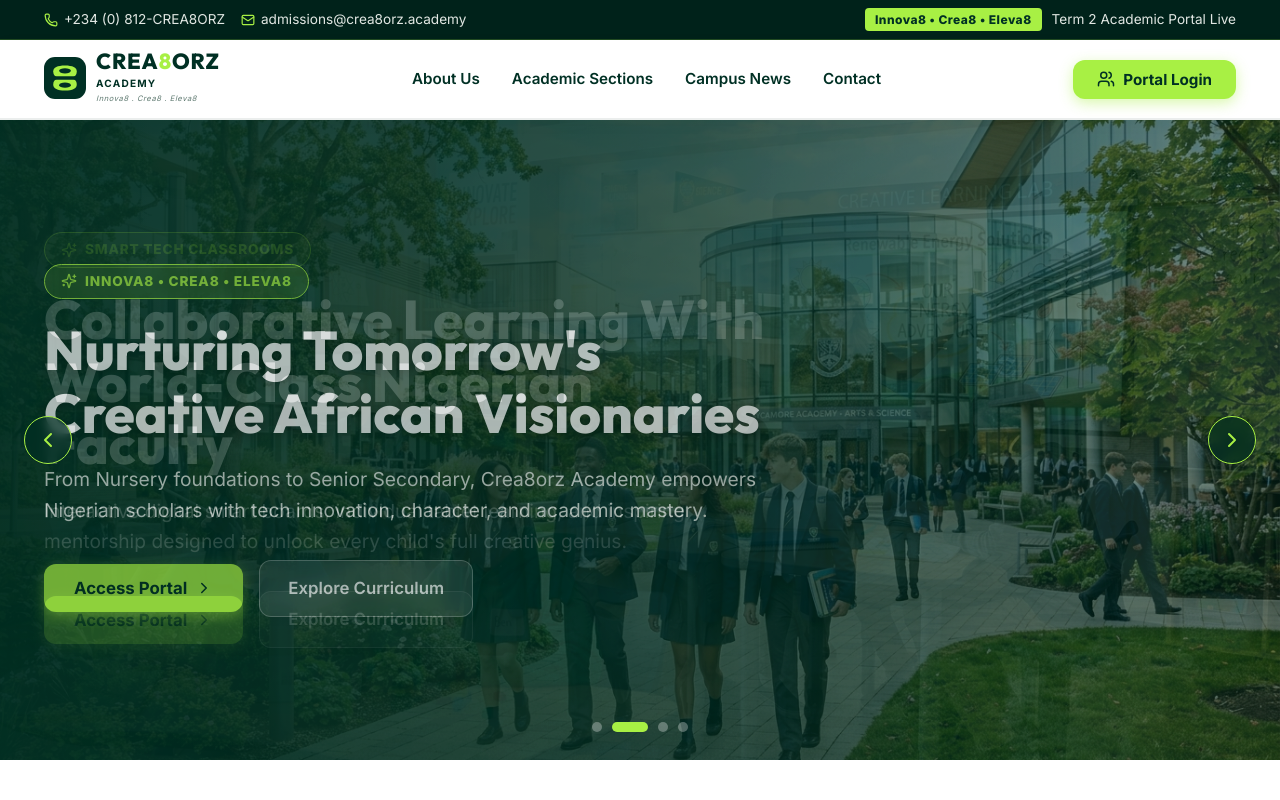
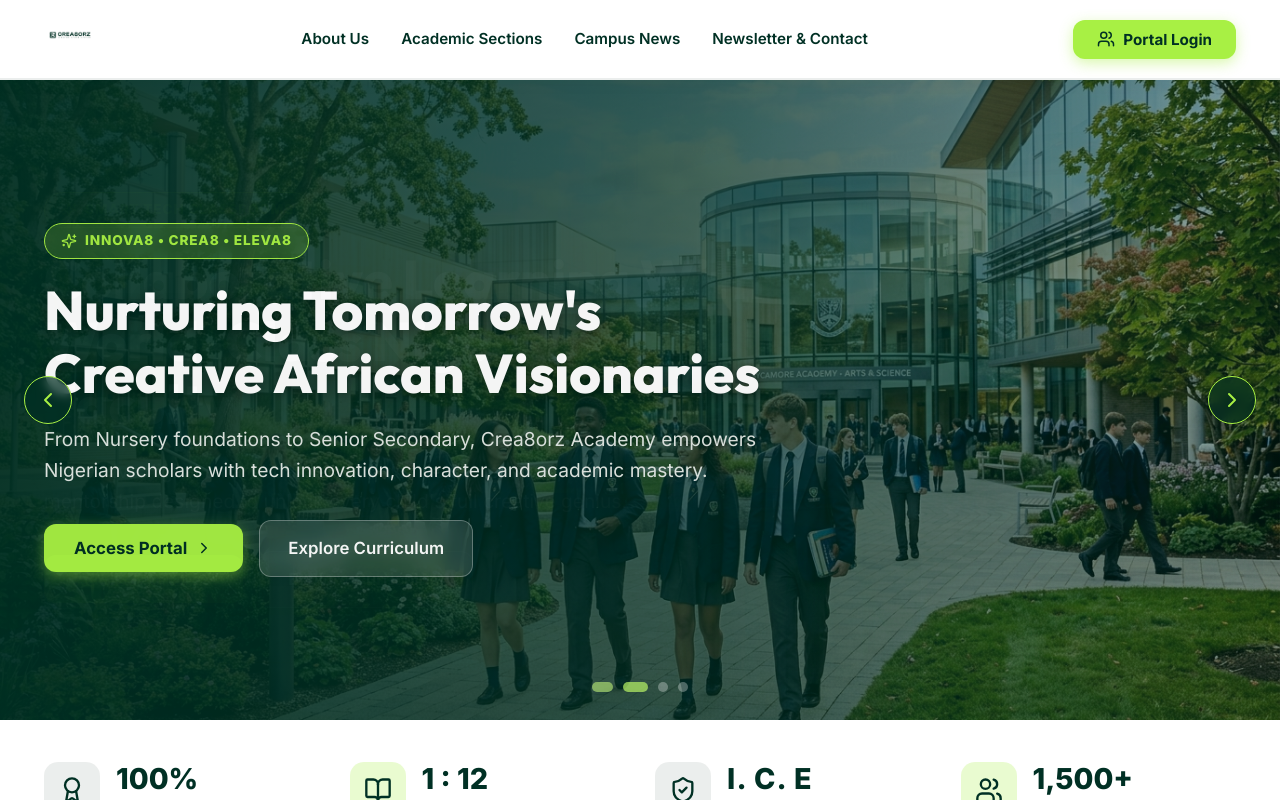
Before and after one commit to Manuel59701/School_Portal, a React (Vite) app in the folder frontend/: page / in a window 1280 px wide. Shown: the top 800 px of the page. Built offline with nearby package versions, Linux system fonts and the light colour scheme.

Commit message:
Update logo to user uploaded image, remove top notice bar, update 3rd feature card to I.C.E, and ensure newsletter is visible

```diff
--- a/frontend/src/components/Crea8orzLogo.jsx
+++ b/frontend/src/components/Crea8orzLogo.jsx
@@ -1,55 +1,49 @@
 import React from 'react';
+import logoImg from '../assets/images/crea8orz_logo.png';
 
-// Custom SVG Logo for Crea8orz Academy (matching the user's brandmark)
-export default function Crea8orzLogo({ size = 36, textColor = "#003024", accentColor = "#A8F044", showMotto = false }) {
+// Official Crea8orz Logo using the user's uploaded brand image
+export default function Crea8orzLogo({ height = 44, variant = 'dark' }) {
+  // If placed on a dark background (#003024 / #00221a), provide a sleek white pill container so the dark-green logo is crisp and punchy
+  if (variant === 'light' || variant === 'on-dark') {
+    return (
+      <div
+        style={{
+          display: 'inline-flex',
+          alignItems: 'center',
+          backgroundColor: '#ffffff',
+          padding: '4px 14px',
+          borderRadius: '12px',
+          boxShadow: '0 2px 8px rgba(0, 48, 36, 0.25)',
+          border: '1.5px solid #A8F044'
+        }}
+      >
+        <img
+          src={logoImg}
+          alt="Crea8orz Academy - Innova8 • Crea8 • Eleva8"
+          style={{
+            height: `${height}px`,
+            width: 'auto',
+            objectFit: 'contain',
+            display: 'block'
+          }}
+        />
+      </div>
+    );
+  }
+
+  // Standard display on white / neutral light backgrounds
   return (
-    <div style={{ display: 'inline-flex', alignItems: 'center', gap: '10px', textDecoration: 'none' }}>
-      {/* Brand Icon SVG: The 8-shape icon from the brandmark */}
-      <svg
-        width={size}
-        height={size}
-        viewBox="0 0 100 100"
-        fill="none"
-        xmlns="http://www.w3.org/2000/svg"
-        style={{ flexShrink: 0 }}
-      >
-        <rect width="100" height="100" rx="26" fill="#003024" />
-        {/* Upper rounded loop */}
-        <path d="M30 46C24 46 22 41 22 34C22 25 32 20 50 20C68 20 78 25 78 34C78 41 76 46 70 46H30Z" fill="#A8F044" />
-        {/* Lower loop */}
-        <path d="M30 54H70C76 54 78 59 78 66C78 75 68 80 50 80C32 80 22 75 22 66C22 59 24 54 30 54Z" fill="#A8F044" />
-        {/* Center cutout intersection */}
-        <ellipse cx="50" cy="33" rx="14" ry="6" fill="#003024" />
-        <ellipse cx="50" cy="67" rx="14" ry="6" fill="#003024" />
-      </svg>
-
-      <div>
-        <div style={{
-          fontFamily: "'Outfit', sans-serif",
-          fontWeight: 800,
-          fontSize: `${size * 0.52}px`,
-          color: textColor,
-          letterSpacing: '0.04em',
-          lineHeight: 1
-        }}>
-          CREA<span style={{ color: accentColor === textColor ? '#A8F044' : accentColor }}>8</span>ORZ
-        </div>
-        <div style={{
-          fontSize: `${size * 0.24}px`,
-          color: textColor === '#ffffff' ? '#A8F044' : '#003024',
-          fontWeight: 700,
-          letterSpacing: '0.12em',
-          textTransform: 'uppercase',
-          marginTop: '2px'
-        }}>
-          ACADEMY
-        </div>
-        {showMotto && (
-          <div style={{ fontSize: `${size * 0.18}px`, fontStyle: 'italic', color: '#5e7970', letterSpacing: '0.08em', marginTop: '2px' }}>
-            Innova8 . Crea8 . Eleva8
-          </div>
-        )}
-      </div>
+    <div style={{ display: 'inline-flex', alignItems: 'center' }}>
+      <img
+        src={logoImg}
+        alt="Crea8orz Academy - Innova8 • Crea8 • Eleva8"
+        style={{
+          height: `${height}px`,
+          width: 'auto',
+          objectFit: 'contain',
+          display: 'block'
+        }}
+      />
     </div>
   );
 }
--- a/frontend/src/components/LandingPage.jsx
+++ b/frontend/src/components/LandingPage.jsx
@@ -114,32 +114,12 @@ export default function LandingPage({ onNavigateLogin }) {
   return (
     <div style={{ minHeight: '100vh', display: 'flex', flexDirection: 'column' }}>
 
-      {/* Top Banner Notice with Brand Accent */}
-      <div style={{ backgroundColor: '#00221a', color: '#cbd5d0', fontSize: '0.85rem', padding: '8px 0', borderBottom: '1px solid rgba(168,240,68,0.2)' }}>
-        <div className="container" style={{ display: 'flex', justifyContent: 'space-between', alignItems: 'center', flexWrap: 'wrap', gap: '8px' }}>
-          <div style={{ display: 'flex', alignItems: 'center', gap: '16px' }}>
-            <span style={{ display: 'flex', alignItems: 'center', gap: '6px', color: '#e2e8e4' }}>
-              <Phone size={14} color="#A8F044" /> +234 (0) 812-CREA8ORZ
-            </span>
-            <span style={{ display: 'flex', alignItems: 'center', gap: '6px', color: '#e2e8e4' }}>
-              <Mail size={14} color="#A8F044" /> admissions@crea8orz.academy
-            </span>
-          </div>
-          <div style={{ display: 'flex', alignItems: 'center', gap: '10px' }}>
-            <span style={{ backgroundColor: '#A8F044', color: '#003024', padding: '2px 10px', borderRadius: '4px', fontWeight: 800, fontSize: '0.75rem', letterSpacing: '0.04em' }}>
-              Innova8 • Crea8 • Eleva8
-            </span>
-            <span style={{ color: '#e2e8e4' }}>Term 2 Academic Portal Live</span>
-          </div>
-        </div>
-      </div>
-
       {/* Navigation Header */}
       <header style={{ position: 'sticky', top: 0, zIndex: 100, backgroundColor: 'rgba(255,255,255,0.97)', backdropFilter: 'blur(10px)', borderBottom: '2px solid rgba(0, 48, 36, 0.08)', boxShadow: '0 4px 15px rgba(0, 48, 36, 0.04)' }}>
         <div className="container" style={{ display: 'flex', justifyContent: 'space-between', alignItems: 'center', height: '78px' }}>
           {/* Logo */}
           <div style={{ cursor: 'pointer' }} onClick={() => window.scrollTo({ top: 0, behavior: 'smooth' })}>
-            <Crea8orzLogo size={42} showMotto={true} />
+            <Crea8orzLogo height={52} />
           </div>
 
           {/* Navigation links */}
@@ -147,7 +127,7 @@ export default function LandingPage({ onNavigateLogin }) {
             <a href="#about" style={{ color: '#003024', fontWeight: 600, fontSize: '0.95rem' }}>About Us</a>
             <a href="#programs" style={{ color: '#003024', fontWeight: 600, fontSize: '0.95rem' }}>Academic Sections</a>
             <a href="#news" style={{ color: '#003024', fontWeight: 600, fontSize: '0.95rem' }}>Campus News</a>
-            <a href="#newsletter" style={{ color: '#003024', fontWeight: 600, fontSize: '0.95rem' }}>Contact</a>
+            <a href="#newsletter" style={{ color: '#003024', fontWeight: 600, fontSize: '0.95rem' }}>Newsletter & Contact</a>
           </nav>
 
           {/* Action / Login Button */}
@@ -278,8 +258,8 @@ export default function LandingPage({ onNavigateLogin }) {
               <ShieldCheck size={28} />
             </div>
             <div>
-              <div style={{ fontSize: '1.8rem', fontWeight: 800, color: '#003024' }}>Innova8 • Crea8</div>
-              <div style={{ fontSize: '0.88rem', color: '#5e7970', fontWeight: 600 }}>Africa Tech Core Values</div>
+              <div style={{ fontSize: '1.8rem', fontWeight: 800, color: '#003024', letterSpacing: '0.04em' }}>I. C. E</div>
+              <div style={{ fontSize: '0.78rem', color: '#5e7970', fontWeight: 700, letterSpacing: '0.02em', marginTop: '2px' }}>Innova8. Crea8. Eleva8</div>
             </div>
           </div>
 
@@ -478,7 +458,7 @@ export default function LandingPage({ onNavigateLogin }) {
           <div style={{ display: 'grid', gridTemplateColumns: 'repeat(auto-fit, minmax(240px, 1fr))', gap: '40px', marginBottom: '50px' }}>
             <div>
               <div style={{ marginBottom: '16px' }}>
-                <Crea8orzLogo size={38} textColor="#ffffff" accentColor="#A8F044" showMotto={true} />
+                <Crea8orzLogo height={44} variant="on-dark" />
               </div>
               <p style={{ fontSize: '0.9rem', lineHeight: 1.6, color: '#8fa39a' }}>
                 Leading the future of African education through digital excellence, creative innovation, and disciplined moral leadership.
--- a/frontend/src/components/LoginPage.jsx
+++ b/frontend/src/components/LoginPage.jsx
@@ -117,7 +117,7 @@ export default function LoginPage({ onBackToHome, onLoginSuccess }) {
             <ArrowLeft size={18} /> Back to Public Website
           </button>
 
-          <Crea8orzLogo size={34} />
+          <Crea8orzLogo height={42} />
         </div>
       </header>
 
@@ -127,7 +127,7 @@ export default function LoginPage({ onBackToHome, onLoginSuccess }) {
 
           <div style={{ textAlign: 'center', marginBottom: '28px' }}>
             <div style={{ display: 'inline-block', marginBottom: '14px' }}>
-              <Crea8orzLogo size={48} showMotto={true} />
+              <Crea8orzLogo height={54} />
             </div>
             <h2 style={{ fontSize: '1.75rem', color: '#003024', fontWeight: 800, marginBottom: '6px' }}>Portal Authentication</h2>
             <p style={{ color: '#5e7970', fontSize: '0.92rem' }}>Sign in to your academic dashboard</p>
```
Also changed, not shown: frontend/public/crea8orz_logo.png (added), frontend/src/assets/images/crea8orz_logo.png (added), 5 other files (tests, documents, lock files or other folders).
